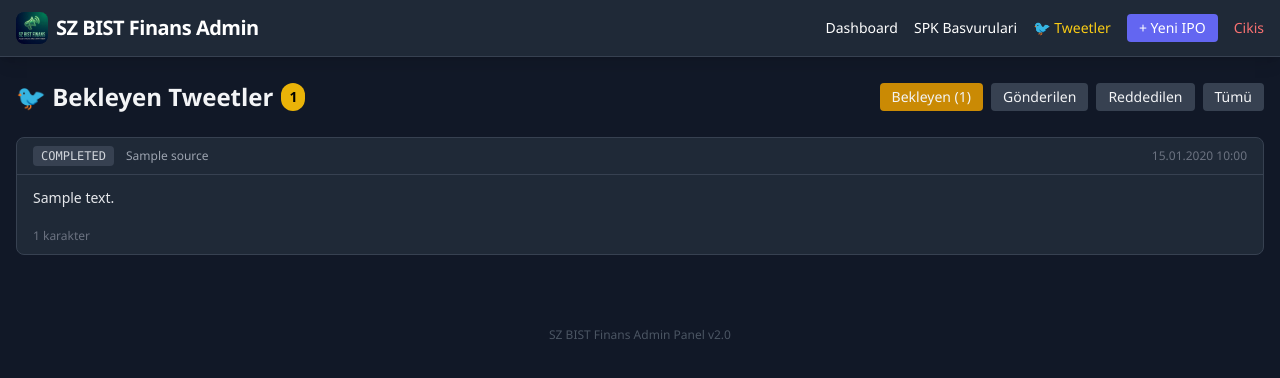
After one commit to selimzenger-source/sz-bist-finans-backend, a Python web app: template app/templates/admin/tweets.html in a window 1280 px wide. The commit adds this page. Shown: the top 378 px of the page. Run offline with Jinja, Linux system fonts and the light colour scheme; the template is opened without the code that fills it: most values are stand-ins (such as "Sample title", 1, 10 or a date in 2020); some libraries are stand-ins or nearby versions.

Commit message:
feat: tweet onay sistemi — admin panelden onayla/kopyala/reddet
- PendingTweet modeli: tweet kuyrugu (pending/sent/rejected/failed)
- TWITTER_AUTO_SEND=False: tum tweetler kuyruga girer, admin onaylar
- Admin panel /admin/tweets sayfasi: bekleyen tweetleri goster
- Onayla butonu: tweet X'e gonderilir, Kopyala: clipboard'a kopyalar
- Reddet butonu: tweeti siler
- _safe_tweet + _safe_tweet_with_media icinde auto caller detection
- Sistem oturunca TWITTER_AUTO_SEND=True yapilir — tek env degisikligi

Co-Authored-By: Claude Opus 4.6 <noreply@anthropic.com>

```diff
--- a/app/config.py
+++ b/app/config.py
@@ -45,6 +45,10 @@ class Settings(BaseSettings):
     X_ACCESS_TOKEN: str = ""
     X_ACCESS_TOKEN_SECRET: str = ""
 
+    # Tweet onay modu — False iken tweetler kuyruğa girer, admin onaylar
+    # True yapilinca otomatik atilir (sistem oturunca)
+    TWITTER_AUTO_SEND: bool = False
+
     # Scraping intervals (saniye)
     KAP_SCRAPE_INTERVAL_SECONDS: int = 1800   # 30 dakika — halka arz
     NEWS_SCRAPE_INTERVAL_SECONDS: int = 30     # 30 saniye — KAP haberler
--- a/app/models/__init__.py
+++ b/app/models/__init__.py
@@ -13,6 +13,7 @@ from app.models.user import (
 from app.models.dividend import Dividend, DividendHistory
 from app.models.telegram_news import TelegramNews
 from app.models.scraper_state import ScraperState
+from app.models.pending_tweet import PendingTweet
 
 __all__ = [
     "IPO", "IPOBroker", "IPOAllocation", "IPOCeilingTrack",
@@ -28,4 +29,5 @@ __all__ = [
     "Dividend", "DividendHistory",
     "TelegramNews",
     "ScraperState",
+    "PendingTweet",
 ]
--- a/app/templates/admin/base.html
+++ b/app/templates/admin/base.html
@@ -21,6 +21,7 @@
             <div class="flex items-center gap-4 text-sm">
                 <a href="/admin/" class="hover:text-indigo-400 transition">Dashboard</a>
                 <a href="/admin/spk" class="hover:text-indigo-400 transition">SPK Basvurulari</a>
+                <a href="/admin/tweets" class="hover:text-yellow-300 text-yellow-400 transition">🐦 Tweetler</a>
                 <a href="/admin/ipo/new" class="hover:bg-indigo-600 bg-indigo-500 px-3 py-1 rounded transition">+ Yeni IPO</a>
                 <a href="/admin/logout" class="hover:text-red-300 text-red-400 transition">Cikis</a>
             </div>
--- /dev/null
+++ b/app/templates/admin/tweets.html
@@ -0,0 +1,106 @@
+{% extends "admin/base.html" %}
+{% block title %}Tweetler{% endblock %}
+
+{% block content %}
+<div class="space-y-6">
+    <div class="flex items-center justify-between">
+        <h1 class="text-2xl font-bold flex items-center gap-2">
+            🐦 Bekleyen Tweetler
+            {% if pending_count > 0 %}
+            <span class="bg-yellow-500 text-black text-sm font-bold px-2 py-1 rounded-full">{{ pending_count }}</span>
+            {% endif %}
+        </h1>
+        <div class="flex gap-2 text-sm">
+            <a href="?status=pending" class="px-3 py-1 rounded {{ 'bg-yellow-600' if current_status == 'pending' else 'bg-gray-700 hover:bg-gray-600' }}">
+                Bekleyen ({{ pending_count }})
+            </a>
+            <a href="?status=sent" class="px-3 py-1 rounded {{ 'bg-green-600' if current_status == 'sent' else 'bg-gray-700 hover:bg-gray-600' }}">
+                Gönderilen
+            </a>
+            <a href="?status=rejected" class="px-3 py-1 rounded {{ 'bg-red-600' if current_status == 'rejected' else 'bg-gray-700 hover:bg-gray-600' }}">
+                Reddedilen
+            </a>
+            <a href="?status=all" class="px-3 py-1 rounded {{ 'bg-indigo-600' if current_status == 'all' else 'bg-gray-700 hover:bg-gray-600' }}">
+                Tümü
+            </a>
+        </div>
+    </div>
+
+    {% if tweets|length == 0 %}
+    <div class="bg-gray-800 rounded-lg p-8 text-center text-gray-400">
+        <p class="text-lg">Bekleyen tweet yok 🎉</p>
+        <p class="text-sm mt-2">Yeni tweet gelince burada görünecek.</p>
+    </div>
+    {% endif %}
+
+    {% for tweet in tweets %}
+    <div class="bg-gray-800 rounded-lg border {{ 'border-yellow-600' if tweet.status == 'pending' else 'border-green-700' if tweet.status == 'sent' else 'border-red-700' if tweet.status == 'rejected' else 'border-gray-700' }} overflow-hidden">
+        <!-- Header -->
+        <div class="px-4 py-2 flex items-center justify-between bg-gray-750 border-b border-gray-700">
+            <div class="flex items-center gap-3">
+                <span class="text-xs px-2 py-0.5 rounded font-mono
+                    {{ 'bg-yellow-900 text-yellow-300' if tweet.status == 'pending' else 'bg-green-900 text-green-300' if tweet.status == 'sent' else 'bg-red-900 text-red-300' if tweet.status == 'rejected' else 'bg-gray-700 text-gray-300' }}">
+                    {{ tweet.status|upper }}
+                </span>
+                <span class="text-xs text-gray-400">{{ tweet.source }}</span>
+                {% if tweet.image_path %}
+                <span class="text-xs text-blue-400">📷 Görselli</span>
+                {% endif %}
+            </div>
+            <span class="text-xs text-gray-500">
+                {{ tweet.created_at.strftime('%d.%m.%Y %H:%M') if tweet.created_at else '?' }}
+            </span>
+        </div>
+
+        <!-- Tweet metni -->
+        <div class="px-4 py-3">
+            <pre class="whitespace-pre-wrap text-sm text-gray-200 font-sans leading-relaxed">{{ tweet.text }}</pre>
+        </div>
+
+        <!-- Karakter sayısı -->
+        <div class="px-4 pb-2">
+            <span class="text-xs text-gray-500">{{ tweet.text|length }} karakter</span>
+        </div>
+
+        <!-- Aksiyonlar -->
+        {% if tweet.status == 'pending' %}
+        <div class="px-4 py-3 border-t border-gray-700 flex items-center gap-2">
+            <!-- Kopyala butonu -->
+            <button onclick="navigator.clipboard.writeText(document.getElementById('tweet-text-{{ tweet.id }}').innerText); this.innerText='✓ Kopyalandı'; setTimeout(() => this.innerText='📋 Kopyala', 2000)"
+                    class="bg-gray-600 hover:bg-gray-500 text-white text-sm px-3 py-1.5 rounded transition">
+                📋 Kopyala
+            </button>
+            <span id="tweet-text-{{ tweet.id }}" class="hidden">{{ tweet.text }}</span>
+
+            <!-- Onayla (tweet at) -->
+            <form method="post" action="/admin/tweets/{{ tweet.id }}/approve" style="display:inline">
+                <button type="submit" class="bg-green-600 hover:bg-green-500 text-white text-sm px-3 py-1.5 rounded transition"
+                        onclick="return confirm('Bu tweet X\'e gönderilsin mi?')">
+                    ✅ Onayla & Gönder
+                </button>
+            </form>
+
+            <!-- Reddet -->
+            <form method="post" action="/admin/tweets/{{ tweet.id }}/reject" style="display:inline">
+                <button type="submit" class="bg-red-600 hover:bg-red-500 text-white text-sm px-3 py-1.5 rounded transition">
+                    ❌ Reddet
+                </button>
+            </form>
+        </div>
+        {% elif tweet.status == 'sent' %}
+        <div class="px-4 py-2 border-t border-gray-700 text-xs text-green-400">
+            ✅ Gönderildi: {{ tweet.sent_at.strftime('%d.%m.%Y %H:%M') if tweet.sent_at else '?' }}
+        </div>
+        {% elif tweet.status == 'rejected' %}
+        <div class="px-4 py-2 border-t border-gray-700 text-xs text-red-400">
+            ❌ Reddedildi: {{ tweet.reviewed_at.strftime('%d.%m.%Y %H:%M') if tweet.reviewed_at else '?' }}
+        </div>
+        {% elif tweet.status == 'failed' %}
+        <div class="px-4 py-2 border-t border-gray-700 text-xs text-red-400">
+            ⚠️ Hata: {{ tweet.error_message or 'Bilinmeyen hata' }}
+        </div>
+        {% endif %}
+    </div>
+    {% endfor %}
+</div>
+{% endblock %}
```
Also changed, not shown: app/admin/routes.py (+119 -0 lines), app/models/pending_tweet.py (added, +36 -0 lines), app/services/twitter_service.py (+59 -3 lines).
